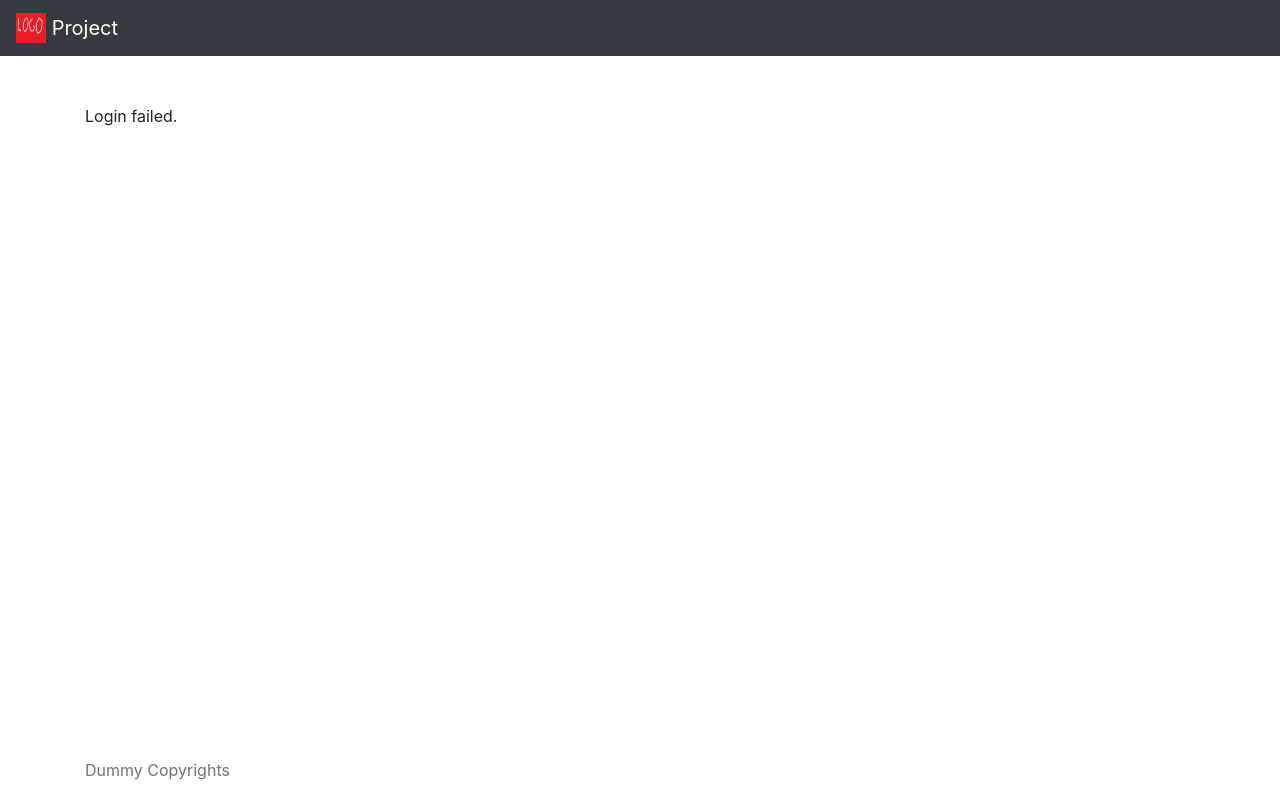
After one commit to Vuksaa/progetto-web, a PHP site: page /login_failed.php in a window 1280 px wide. The commit adds this page. Run offline with PHP 8.4, Linux system fonts and the light colour scheme.

Commit message:
Add login code to login.php and home_clients.php, add logout button to home_clients navbar

```diff
--- /dev/null
+++ b/login_failed.php
@@ -0,0 +1,51 @@
+<!DOCTYPE html>
+<html lang="en">
+
+<head>
+  <meta charset="UTF-8">
+  <title>Project</title>
+  <meta name="viewport" content="width=device-width, initial-scale=1, shrink-to-fit=no">
+  <link rel="stylesheet" href="https://stackpath.bootstrapcdn.com/bootstrap/4.3.1/css/bootstrap.min.css" integrity="sha384-ggOyR0iXCbMQv3Xipma34MD+dH/1fQ784/j6cY/iJTQUOhcWr7x9JvoRxT2MZw1T" crossorigin="anonymous">
+  <script src="https://code.jquery.com/jquery-3.3.1.slim.min.js" integrity="sha384-q8i/X+965DzO0rT7abK41JStQIAqVgRVzpbzo5smXKp4YfRvH+8abtTE1Pi6jizo" crossorigin="anonymous"></script>
+  <script src="https://cdnjs.cloudflare.com/ajax/libs/popper.js/1.14.7/umd/popper.min.js" integrity="sha384-UO2eT0CpHqdSJQ6hJty5KVphtPhzWj9WO1clHTMGa3JDZwrnQq4sF86dIHNDz0W1" crossorigin="anonymous"></script>
+  <script src="https://stackpath.bootstrapcdn.com/bootstrap/4.3.1/js/bootstrap.min.js" integrity="sha384-JjSmVgyd0p3pXB1rRibZUAYoIIy6OrQ6VrjIEaFf/nJGzIxFDsf4x0xIM+B07jRM" crossorigin="anonymous"></script>
+  <link rel="stylesheet" href="styles\style.css"/>
+</head>
+
+<body>
+  <nav class="navbar navbar-expand-lg navbar-dark bg-dark sticky-top">
+    <a class="navbar-brand" href="#">
+      <img src="res/logo.png" width="30" height="30" class="d-inline-block align-top" alt="">
+      Project
+    </a>
+    <button class="navbar-toggler" type="button" data-toggle="collapse" data-target="#navbarText" aria-controls="navbarText" aria-expanded="false" aria-label="Toggle navigation">
+      <span class="navbar-toggler-icon"></span>
+    </button>
+    <div class="collapse navbar-collapse" id="navbarText">
+    </div>
+  </nav>
+
+  <div class="pos-f-t">
+    <div class="collapse" id="navbarToggleExternalContent">
+      <div class="bg-dark p-4">
+        <h1 class="text-white h4">Menu</h1>
+        <ul>
+          <li><a href="signin.html">Sign-in</a></li>
+          <li><a href="homepage.html">Home</a></li>
+        </ul>
+      </div>
+    </div>
+  </div>
+
+  <div class="container pt-5">
+    Login failed.
+  </div>
+
+  <footer class="footer">
+    <div class="container">
+      <p class="text-muted">Dummy Copyrights</p>
+    </div>
+  </footer>
+</body>
+
+</html>
--- /dev/null
+++ b/logout.php
@@ -0,0 +1,5 @@
+<?php
+  session_unset();
+  header("Location: login.php");
+  exit();
+?>
```
Also changed, not shown: home_clients.php (+18 -3 lines), login.php (renamed from login.html, +31 -2 lines).
